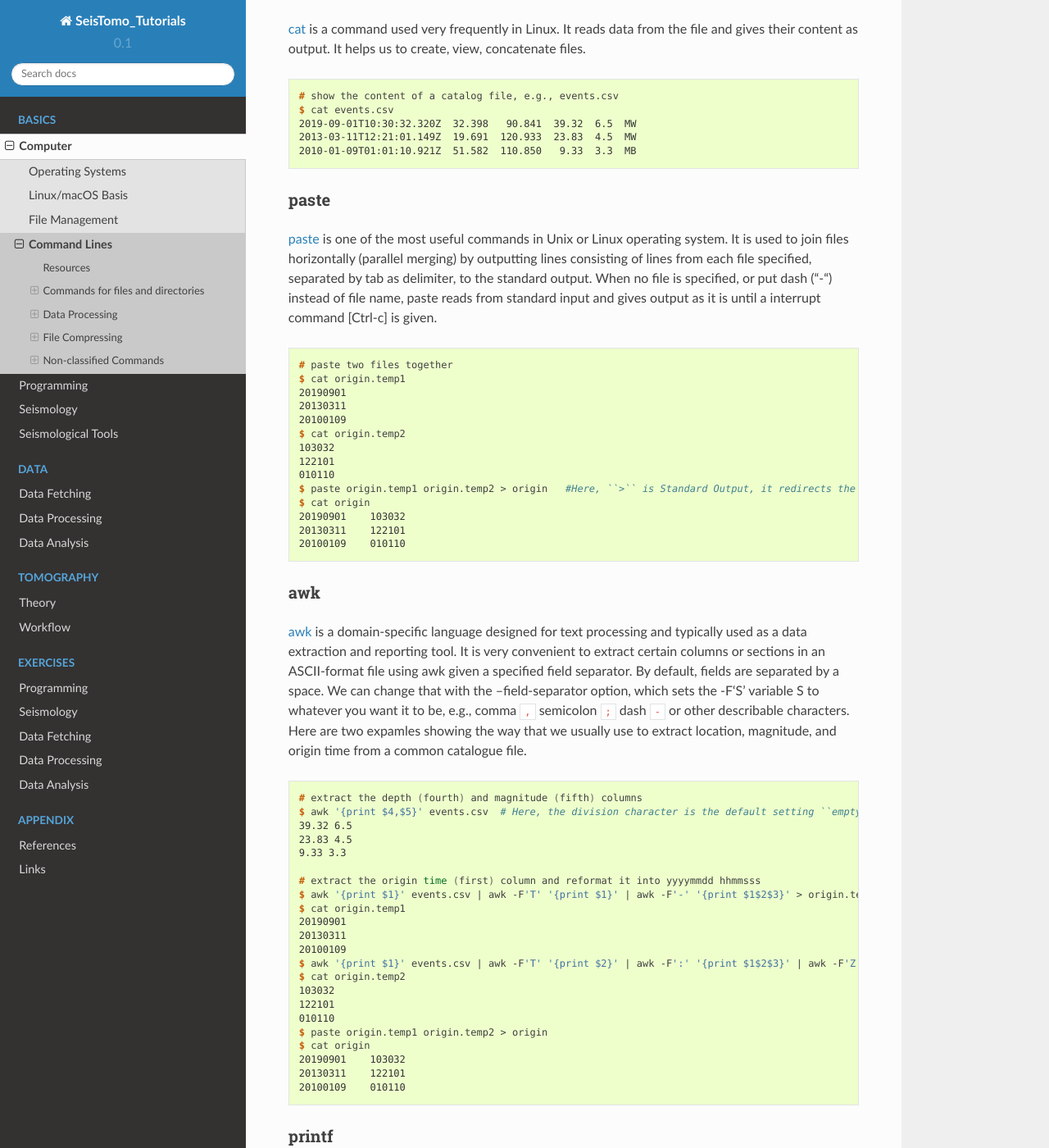
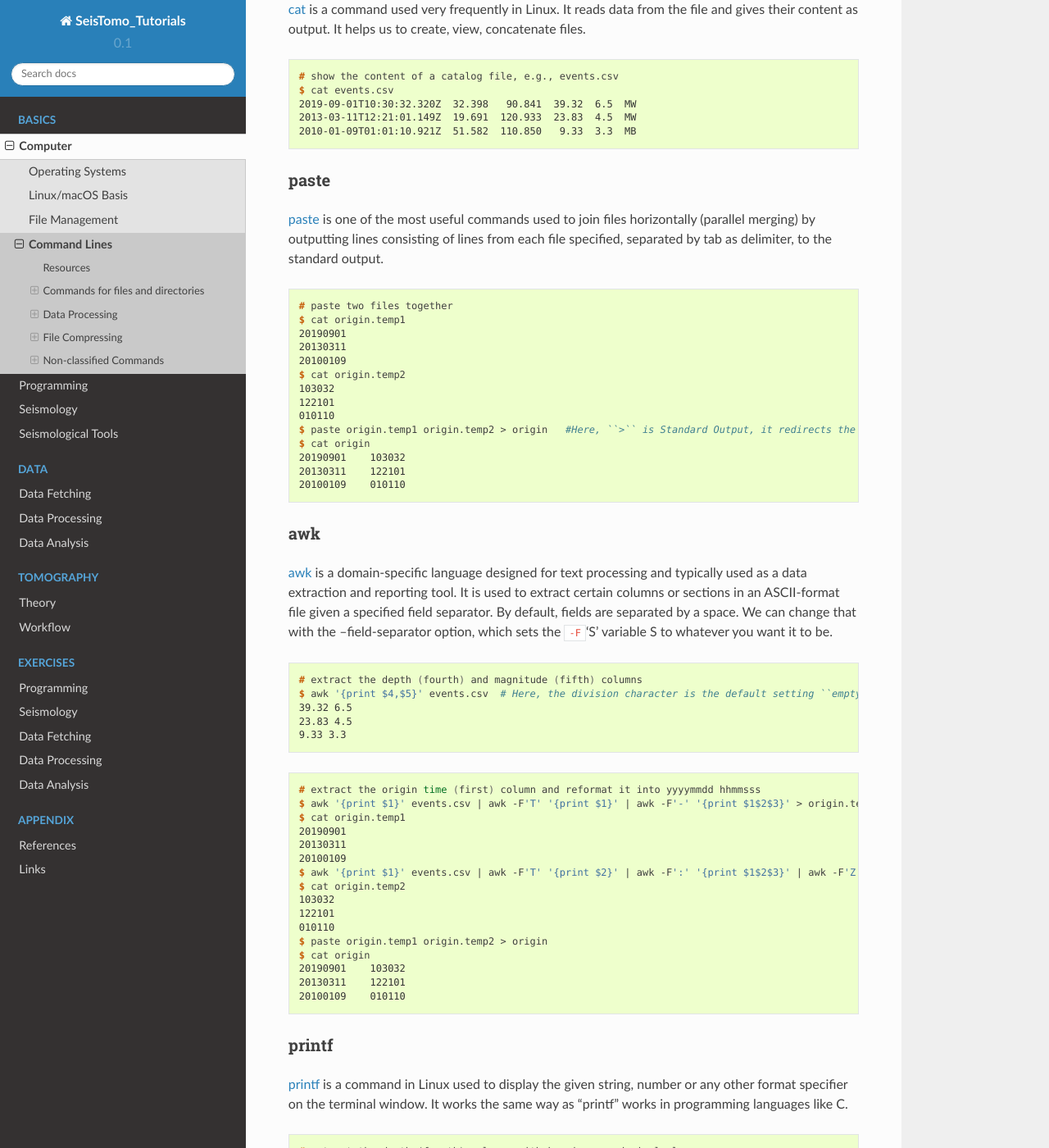
Before and after one commit to MIGG-NTU/SeisTomo_Tutorials, a Sphinx documentation site: the page built from source/computer/command-lines.rst, in a window 1280 px wide and 1400 px high, scrolled down 2261 px. Shown: the whole window at 82% size. Built offline with Sphinx 7.4.7 and the Read the Docs theme 2.0.0, drawn with Linux system fonts in a browser that asks for light colours; some of the changed text lies outside the part shown.

Commit message:
Revise Commandline (#44)
Co-authored-by: Tianjue <litianjue@Lis-MacBook.local>

```diff
--- a/source/computer/command-lines.rst
+++ b/source/computer/command-lines.rst
@@ -19,7 +19,7 @@
 
 pwd
 +++
-`pwd <https://man.linuxde.net/pwd>`__ is a command to find out the path of the current working directory (folder) you’re in. The command will return an absolute (full) path, which is basically a path of all the directories that starts with a forward slash (/).
+`pwd <https://man.linuxde.net/pwd>`__ is a command to find out the path of the current working directory (folder) you’re in. The command will return an absolute (full) path.
 
 .. code-block:: console
 
@@ -63,7 +63,7 @@
 
 cp
 +++
-`cp <https://man.linuxde.net/cp>`__ is a command standing for copy. It is used to copy files (as default) or group of files or directory (with ``-R``). ``cp`` command require at least two filenames in its arguments.
+`cp <https://man.linuxde.net/cp>`__ is a command standing for copy. It is used to copy files (as default) or group of files or directory (with ``-R``).
 
 .. code-block:: console
 
@@ -102,6 +102,7 @@
     $rm -r temp2
 
 
+
 Data Processing
 ---------------
 
@@ -123,7 +124,7 @@
 paste
 +++++
 
-`paste <https://man.linuxde.net/paste>`__ is one of the most useful commands in Unix or Linux operating system. It is used to join files horizontally (parallel merging) by outputting lines consisting of lines from each file specified, separated by tab as delimiter, to the standard output. When no file is specified, or put dash (“-“) instead of file name, paste reads from standard input and gives output as it is until a interrupt command [Ctrl-c] is given.
+`paste <https://man.linuxde.net/paste>`__ is one of the most useful commands used to join files horizontally (parallel merging) by outputting lines consisting of lines from each file specified, separated by tab as delimiter, to the standard output.
 
 .. code-block:: console
 
@@ -146,7 +147,7 @@
 awk
 +++
 
-`awk <https://man.linuxde.net/awk>`__ is a domain-specific language designed for text processing and typically used as a data extraction and reporting tool. It is very convenient to extract certain columns or sections in an ASCII-format file using awk given a specified field separator. By default, fields are separated by a space. We can change that with the --field-separator option, which sets the -F‘S’ variable S to whatever you want it to be, e.g., comma ``,`` semicolon ``;`` dash ``-`` or other describable characters. Here are two expamles showing the way that we usually use to extract location, magnitude, and origin time from a common catalogue file.
+`awk <https://man.linuxde.net/awk>`__ is a domain-specific language designed for text processing and typically used as a data extraction and reporting tool. It is used to extract certain columns or sections in an ASCII-format file given a specified field separator. By default, fields are separated by a space. We can change that with the --field-separator option, which sets the ``-F``‘S’ variable S to whatever you want it to be.
 
 .. code-block:: console
 
@@ -155,6 +156,8 @@
     39.32 6.5
     23.83 4.5
     9.33 3.3
+
+.. code-block:: console
 
     # extract the origin time (first) column and reformat it into yyyymmdd hhmmsss
     $ awk '{print $1}' events.csv | awk -F'T' '{print $1}' | awk -F'-' '{print $1$2$3}' > origin.temp1   #Here, ``|`` is pipelines, using it, the standard output of one command is fed into the standard input of another.
@@ -191,7 +194,7 @@
 cut
 +++
 
-`cut <https://man.linuxde.net/cut>`__ is a command for cutting out the sections from each line of files and writing the result to standard output. It can be used to cut parts of a line by byte position, character and field. It provides us more freedom to rename a file than ``awk``. Often used options include column indicator ``-c``, and combination of ``-d`` (seperator) and ``-f`` (field number) to realize the extraction of certain sections in the ASCII-format file. Here we use command ``cut`` to extract the origin time agian showing its powerfulness compared to command ``awk``.
+`cut <https://man.linuxde.net/cut>`__ is a command for cutting out the sections from each line of files and writing the result to standard output. It can be used to cut parts of a line by byte position, character and field. Often used options include column indicator ``-c``, and combination of ``-d`` (seperator) and ``-f`` (field number) to realise the extraction of certain sections in the ASCII-format file.
 
 .. code-block:: console
 
@@ -216,7 +219,7 @@
 grep
 ++++
 
-`grep <https://man.linuxde.net/grep>`__ is a filter command for searching for a particular pattern of characters in a file, and displaying all lines that contain that pattern. Here we show an example that searches the lines containing ``Mw`` in a catalogue file.
+`grep <https://man.linuxde.net/grep>`__ is a filter command for searching for a particular pattern of characters in a file, and displaying all lines that contain that pattern.
 
 .. code-block:: console
 
@@ -229,7 +232,7 @@
 sort
 ++++
 
-`sort <https://man.linuxde.net/sort>`__ is a command for sorting a file, arranging the records in a particular order. Often used options include ``-k`` (column number), ``-g`` (in numerical order), ``-r`` (in decreasing order, default is increasing order), ``-u`` (sort and remove duplicates) and ``-o`` (output to a new file). Here we show an example that sort the events in decreasing order within the catalogue according to their magnitudes.
+`sort <https://man.linuxde.net/sort>`__ is a command for sorting a file, arranging the records in a particular order. Often used options include ``-k`` (column number), ``-g`` (in numerical order), ``-r`` (in decreasing order, default is increasing order), ``-u`` (sort and remove duplicates) and ``-o`` (output to a new file).
 
 .. code-block:: console
 
@@ -260,7 +263,7 @@
 tar
 +++
 
-`tar <https://man.linuxde.net/tar>`__ is a command standing for tape archive, used to create archive and extract the archive files. We can use Linux tar command to create compressed or uncompressed archive files and also maintain and modify them. Often used commands include ``-x`` (extract the archive), ``-c`` (create the archive), ``-v`` (displays verbose information), ``-f`` (creates archive with given filename), ``-z`` (zip, tells tar command that create tar file using gzip), ``-j`` (filter archive tar file using tbzip).
+`tar <https://man.linuxde.net/tar>`__ is a command standing for tape archive, used to create compressed or uncompressed archive files and also maintain and modify them. Often used commands include ``-x`` (extract the archive), ``-c`` (create the archive), ``-v`` (displays verbose information), ``-f`` (creates archive with given filename), ``-z`` (zip, tells tar command that create tar file using gzip), ``-j`` (filter archive tar file using tbzip).
 
 .. code-block:: console
 
@@ -352,7 +355,7 @@
 head
 ++++
 
-`head <https://man.linuxde.net/head>`__ is the complementary of Tail command, as the name implies, it prints the top N number of data of the given input. By default, it prints the first 10 lines of the specified files. Often used option is ``-n num`` (Prints the first ‘num’ lines instead of first 10 lines. num is mandatory to be specified in command otherwise it displays an error).
+`head <https://man.linuxde.net/head>`__ is the complementary of Tail command, it prints the top N number of data of the given input. By default, it prints the first 10 lines of the specified files. Often used option is ``-n num`` (Prints the first ‘num’ lines instead of first 10 lines. num is mandatory to be specified in command otherwise it displays an error).
 
 .. code-block:: console
 
@@ -365,7 +368,7 @@
 tail
 ++++
 
-`tail <https://man.linuxde.net/tail>`__ is the complementary of Head command, as the name implies, it prints the last N number of data of the given input. By default it prints the last 10 lines of the specified files. Often used option is ``-n num`` (Prints the last ‘num’ lines instead of last 10 lines. num is mandatory to be specified in command otherwise it displays an error).
+`tail <https://man.linuxde.net/tail>`__ is the complementary of Head command, it prints the last N number of data of the given input. By default it prints the last 10 lines of the specified files. Often used option is ``-n num`` (Prints the last ‘num’ lines instead of last 10 lines. num is mandatory to be specified in command otherwise it displays an error).
 
 .. code-block:: console
 
@@ -388,12 +391,12 @@
 
 locate
 ++++++
-`locate <https://man.linuxde.net/locate>`__ is the command used to find the files by name. There is two most widely used file searching utilities accessible to users are called find and locate. The locate utility works better and faster than find command counterpart.
+`locate <https://man.linuxde.net/locate>`__ is the command used to find the files by name. There're two most widely used file searching utilities accessible to users are called find and locate. The locate utility works better and faster than find command counterpart.
 
 
 sed
 +++
-`sed <https://man.linuxde.net/sed>`__ is the command standing for stream editor and it can perform lot’s of function on file like, searching, find and replace, insertion or deletion.
+`sed <https://man.linuxde.net/sed>`__ is the command standing for stream editor and it can perform lots of functions on file, e.g., searching, find and replace, insertion or deletion.
 
 .. code-block:: console
 
```
Also changed, not shown: other parts of source/computer/command-lines.rst (+2 -2 lines).
